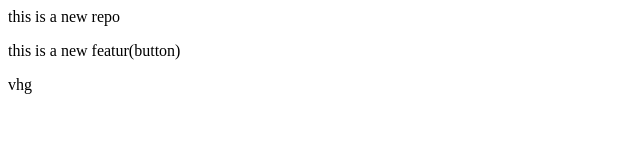
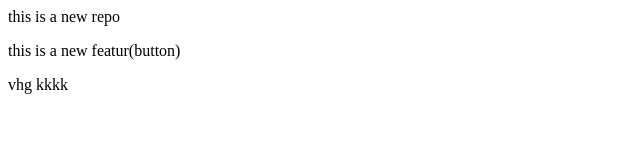
Before and after one commit to Swaritdixit/localrepo, a plain HTML site: page LocalRepo/index.html in a window 1280 px wide. Shown: the full height of the page, 0-640 px from the left. Drawn offline with Linux system fonts and the light colour scheme.

```diff
--- a/LocalRepo/index.html
+++ b/LocalRepo/index.html
@@ -1,3 +1,3 @@
 <p>this is a new repo</p>
 <p>this is a new featur(button)</p>
-<p>vhg </p>
+<p>vhg kkkk</p>
```
